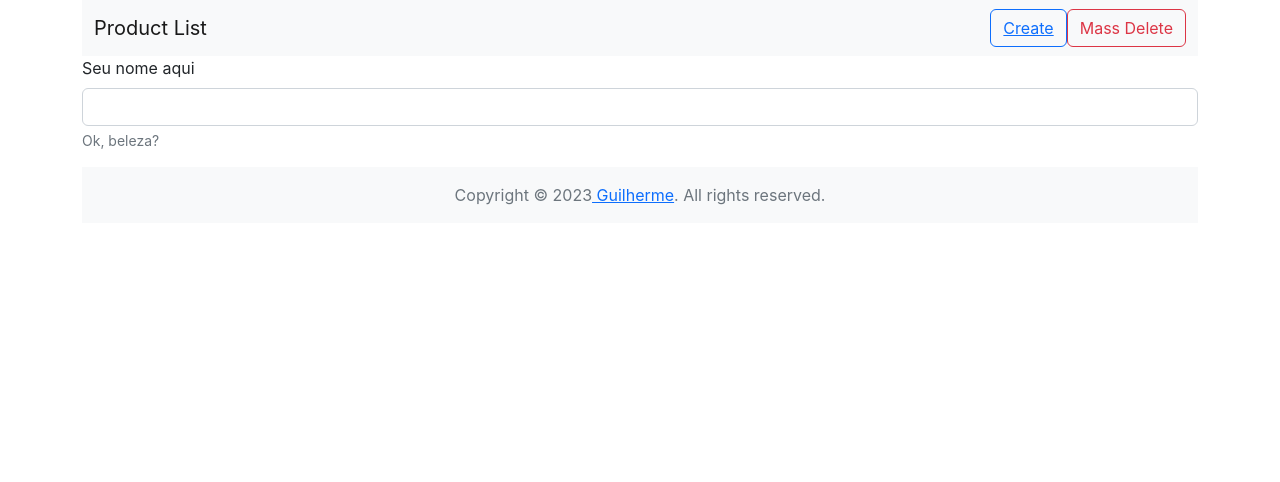
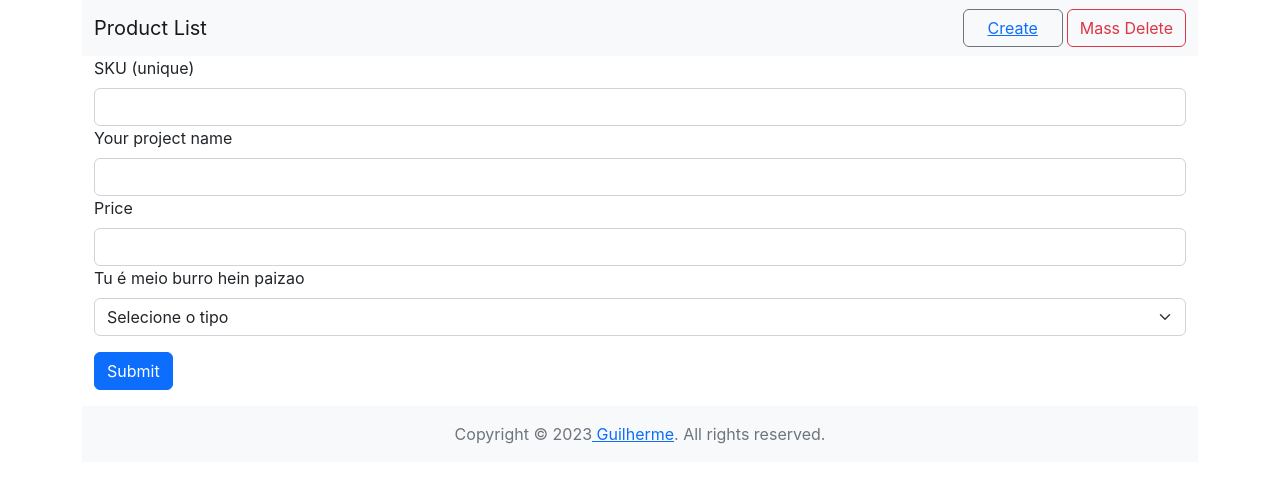
Before and after one commit to guilhermepereira25/php-full-stack-app, a React (Create React App) app in the folder frontend/: page /add in a window 1280 px wide. Shown: the top 482 px of the page. Built offline with nearby package versions, Linux system fonts and the light colour scheme.

Commit message:
frontend is almost done

```diff
--- a/frontend/src/components/Card/Card.jsx
+++ b/frontend/src/components/Card/Card.jsx
@@ -51,22 +51,29 @@ function MyCard(props) {
 }
 
 export default function Card(props) {
-    const contents = props.data
+    const {data} = props
 
-    return (
-        <div className="container mb-3 mt-3">
-            <div className="row">
-                {contents.map(content => (
-                    <MyCard
-                        key={content.id} sku={content.sku} name={content.name} price={content.price} type={content.type} value={content.value} id={content.id}
-                    />
-                ))}
-            </div>
-            <div className="row mt-3">
-                <div className="col">
-                    <MyCard />
+    const renderCards = () => {
+        const rows = [];
+
+        for (let i = 0; i < data.length; i += 3) {
+            const row = data.slice(i, i + 3);
+            rows.push(row);
+        }
+
+        return rows.map((row, index) => (
+            <div key={index} className={"row"}>
+                <div className={"row"}>
+                    {row.map((content) => (
+                        <MyCard
+                            key={content.id} sku={content.sku} name={content.name} price={content.price}
+                            type={content.type} value={content.value} id={content.id} state={props.state}
+                        />
+                    ))}
                 </div>
             </div>
-        </div>
-    )
+        ));
+    };
+
+    return <div className="container mb-3 mt-3">{renderCards()}</div>;
 }
--- a/frontend/src/components/Header.jsx
+++ b/frontend/src/components/Header.jsx
@@ -13,8 +13,8 @@ export default function Header() {
                 </button>
                 <div className="collapse navbar-collapse justify-content-end" id="navbarNav">
                     <ul className="navbar-nav">
-                        <li className="nav-item">
-                            <button className="btn btn-outline-primary"><Link to={"/add"}>Create</Link> </button>
+                        <li className="nav-item me-1">
+                            <button className="btn btn-outline-secondary" style={{width: 100}}><Link to={"/add"}>Create</Link> </button>
                         </li>
                         <li className="nav-item">
                            <DeleteButton />
--- a/frontend/src/pages/Add/Create.jsx
+++ b/frontend/src/pages/Add/Create.jsx
@@ -2,34 +2,94 @@ import React, {useState} from "react";
 import Header from "../../components/Header";
 import Footer from "../../components/Footer";
 
+function CdComponent() {
+    return (
+        <>
+            <h1>Hello, world reaaact</h1>
+        </>
+    )
+}
+
+function Input({id, name, value, onchange, labelText, type}) {
+    return (
+        <>
+            <label htmlFor={name} className="form-label">{labelText}</label>
+            <input type={type} name={name} className="form-control" id={id} value={value} onChange={((e) => onchange(e))} />
+        </>
+    )
+}
+
+function MyForm(props) {
+    const [formData, setFormData] = useState({
+        sku: "",
+        name: "",
+        price: "",
+        type: "",
+        value: ""
+    })
+
+    const handleChange = (e) => {
+        setFormData({
+            ...formData,
+            [e.target.name]: e.target.value
+        })
+    }
+
     const handleSubmit = (e) => {
         e.preventDefault()
         const action = e.target.action
-    const price = e.target.value
 
         fetch(action, {
             method: 'POST',
             headers: {
                 'Content-Type': 'application/json'
             },
-        body: JSON.stringify({ price })
+            body: JSON.stringify({ formData })
         })
             .then(response => response.json())
             .then(data => console.log(data.response))
             .catch(error => console.error(error))
     }
 
-function MyForm(props) {
-    const price = useState("")
+    const renderComponent = () => {
+        const type = formData.type
+
+        switch (type) {
+            case 'cd':
+                return <CdComponent />;
+            case 'book':
+                return;
+            case 'furniture':
+                break;
+            default:
+                break;
+        }
+    }
 
     return (
+            <div className={"container"}>
                 <form action={props.action} method="POST" onSubmit={(event) => handleSubmit(event)}>
                     <div className="mb-3">
-                <label htmlFor="price" className="form-label">{props.labelOne}</label>
-                <input type="number" name="name" className="form-control" id="price" value={price}/>
-                <div className="form-text">Ok, beleza?</div>
+                        <Input name={"sku"} id={"sku"} type={"text"} value={formData.sku} onchange={handleChange} labelText={"SKU (unique)"} />
+
+                        <Input name={"name"} id={"name"} type={"text"} value={formData.name} onchange={handleChange} labelText={"Your project name"} />
+
+                        <Input name={"price"} id={"price"} type={"number"} value={formData.price} onchange={handleChange} labelText={"Price"} />
+
+                        <label htmlFor={"productType"} className={"form-label"}>Tu é meio burro hein paizao</label>
+                            <select name={"type"} id={"productType"} className={"form-select"} onChange={(e) => handleChange(e)}>
+                                <option selected>Selecione o tipo</option>
+                                <option value={'cd'}>Cd</option>
+                                <option value={'book'}>Book</option>
+                                <option value={'furniture'}>Furniture</option>
+                            </select>
+
+                        {renderComponent()}
+
+                        <button type={"submit"} className={"btn btn-primary mt-3"}>Submit</button>
                     </div>
                 </form>
+            </div>
     )
 }
 
@@ -38,7 +98,7 @@ export default function Create() {
         <div className="container">
             <Header />
 
-            <MyForm action="http://localhost:80/api/products/create" labelOne="Seu nome aqui" />
+            <MyForm action="http://localhost:80/api/products/create" />
 
             <Footer />
         </div>
--- a/frontend/src/pages/Products/Products.jsx
+++ b/frontend/src/pages/Products/Products.jsx
@@ -6,23 +6,24 @@ import Card from "../../components/Card/Card";
 
 function Products() {
 	const [products, setProducts] = useState([]);
+	const [showButton, setShowButton] = useState(false)
 
 	useEffect(() => {
 		fetch('http://localhost:80/api/products', {
 				method: "GET"
 			}
 		)
-			.then(response => response.json())
-			.then(data => {
-				setProducts(data)
-			});
+		.then(response => response.json())
+		.then(data => {
+			setProducts(data)
+		});
 	}, []);
 
 	return (
 		<>
-			<Header />
+			<Header showButton={showButton} />
 
-			<Card data={products} />
+			<Card data={products} state={showButton} />
 
 			<Footer />
 		</>
```
Lines whose indentation alone changed are shown as unchanged.
